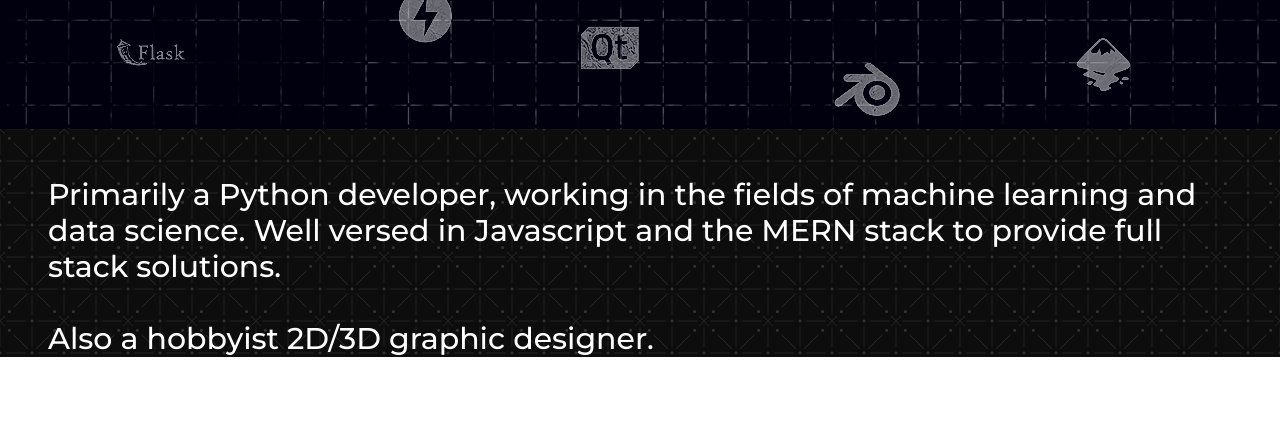
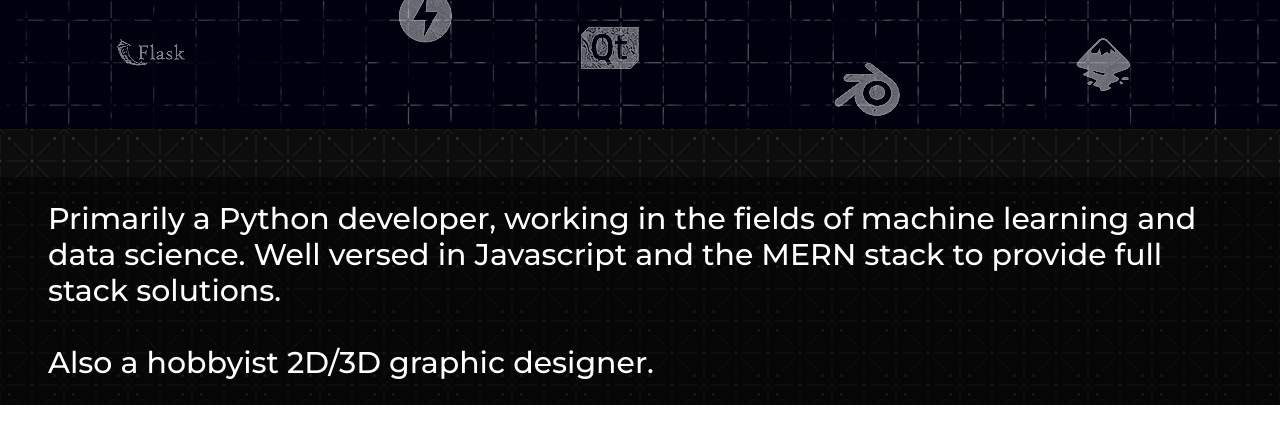
Before and after one commit to SaadHasib/Portfolio-Source, a Gatsby site: page / in a window 1280 px wide. Shown: the part 447-890 px from the top of the page. Before the commit the page ends 804 px from the top, so only its background shows below. Built offline with nearby package versions, Linux system fonts and the light colour scheme; Gatsby itself is replaced by a stand-in of ours.

Commit message:
Added about section background

```diff
--- a/src/pages/index.tsx
+++ b/src/pages/index.tsx
@@ -26,8 +26,11 @@ function IndexPage() {
             </div>
             {/* About container */}
             <div
-                className="font-body font-medium mx-12 mt-12
-                    text-lg md:text-xl lg:text-3xl"
+                className="font-body font-medium px-12
+                    my-12
+                    py-6
+                    text-lg md:text-xl lg:text-3xl
+                    bg-black-transparent"
             >
                 <p>{about1}</p>
                 <br></br>
```
